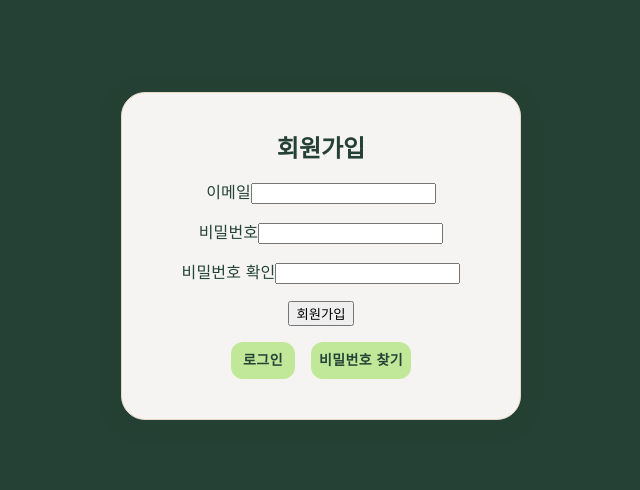
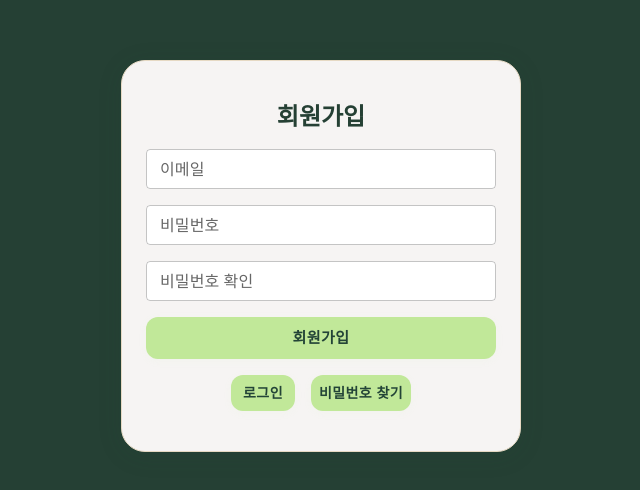
Before and after one commit to llcodingll/Wikey_front, a React (Create React App) app: page /register in a window 1280 px wide. Shown: the part 144-634 px from the top of the page, without its empty margins (319-959 px from the left). Built offline with nearby package versions, Linux system fonts and the light colour scheme.

Commit message:
design: login, register input

```diff
--- a/src/components/LoginForm.tsx
+++ b/src/components/LoginForm.tsx
@@ -3,6 +3,7 @@ import { useForm } from "react-hook-form";
 import { yupResolver } from "@hookform/resolvers/yup";
 import * as yup from "yup";
 import axios from "axios";
+import { TextField, Button, Stack, Typography } from "@mui/material";
 
 const schema = yup.object().shape({
   email: yup
@@ -45,27 +46,45 @@ export default function LoginForm() {
 
   return (
     <form onSubmit={handleSubmit(onSubmit)}>
-      <div>
-        <label>이메일</label>
-        <input {...register("email")} />
-        <p>
-          {typeof errors.email?.message === "string"
-            ? errors.email.message
-            : ""}
-        </p>
-      </div>
-      <div>
-        <label>비밀번호</label>
-        <input type="password" {...register("password")} />
-        <p>
-          {typeof errors.password?.message === "string"
-            ? errors.password.message
-            : ""}
-        </p>
-      </div>
-      <button type="submit" disabled={isSubmitting}>
-        로그인
-      </button>
+      <Stack spacing={2}>
+        <TextField
+          label="이메일"
+          variant="outlined"
+          size="small"
+          fullWidth
+          {...register("email")}
+          error={!!errors.email}
+          helperText={errors.email?.message as string}
+          sx={{ background: "#fff", borderRadius: 1 }}
+        />
+        <TextField
+          label="비밀번호"
+          type="password"
+          variant="outlined"
+          size="small"
+          fullWidth
+          {...register("password")}
+          error={!!errors.password}
+          helperText={errors.password?.message as string}
+          sx={{ background: "#fff", borderRadius: 1 }}
+        />
+        <Button
+          type="submit"
+          variant="contained"
+          color="primary"
+          fullWidth
+          size="large"
+          disabled={isSubmitting}
+          sx={{ fontWeight: 700, mt: 1 }}
+        >
+          로그인
+        </Button>
+        {errors.password?.message && (
+          <Typography color="error" fontSize={14} textAlign="center">
+            {errors.password.message as string}
+          </Typography>
+        )}
+      </Stack>
     </form>
   );
 }
--- a/src/components/RegisterForm.tsx
+++ b/src/components/RegisterForm.tsx
@@ -3,6 +3,7 @@ import { useForm } from "react-hook-form";
 import { yupResolver } from "@hookform/resolvers/yup";
 import * as yup from "yup";
 import axios from "axios";
+import { TextField, Button, Stack, Typography } from "@mui/material";
 
 const schema = yup.object().shape({
   email: yup
@@ -43,36 +44,51 @@ export default function RegisterForm() {
 
   return (
     <form onSubmit={handleSubmit(onSubmit)}>
-      <div>
-        <label>이메일</label>
-        <input {...register("email")} />
-        <p>
-          {typeof errors.email?.message === "string"
-            ? errors.email.message
-            : ""}
-        </p>
-      </div>
-      <div>
-        <label>비밀번호</label>
-        <input type="password" {...register("password")} />
-        <p>
-          {typeof errors.password?.message === "string"
-            ? errors.password.message
-            : ""}
-        </p>
-      </div>
-      <div>
-        <label>비밀번호 확인</label>
-        <input type="password" {...register("confirm")} />
-        <p>
-          {typeof errors.confirm?.message === "string"
-            ? errors.confirm.message
-            : ""}
-        </p>
-      </div>
-      <button type="submit" disabled={isSubmitting}>
-        회원가입
-      </button>
+      <Stack spacing={2}>
+        <TextField
+          label="이메일"
+          variant="outlined"
+          size="small"
+          fullWidth
+          {...register("email")}
+          error={!!errors.email}
+          helperText={errors.email?.message as string}
+          sx={{ background: "#fff", borderRadius: 1 }}
+        />
+        <TextField
+          label="비밀번호"
+          type="password"
+          variant="outlined"
+          size="small"
+          fullWidth
+          {...register("password")}
+          error={!!errors.password}
+          helperText={errors.password?.message as string}
+          sx={{ background: "#fff", borderRadius: 1 }}
+        />
+        <TextField
+          label="비밀번호 확인"
+          type="password"
+          variant="outlined"
+          size="small"
+          fullWidth
+          {...register("confirm")}
+          error={!!errors.confirm}
+          helperText={errors.confirm?.message as string}
+          sx={{ background: "#fff", borderRadius: 1 }}
+        />
+        <Button
+          type="submit"
+          variant="contained"
+          color="primary"
+          fullWidth
+          size="large"
+          disabled={isSubmitting}
+          sx={{ fontWeight: 700, mt: 1 }}
+        >
+          회원가입
+        </Button>
+      </Stack>
     </form>
   );
 }
```
